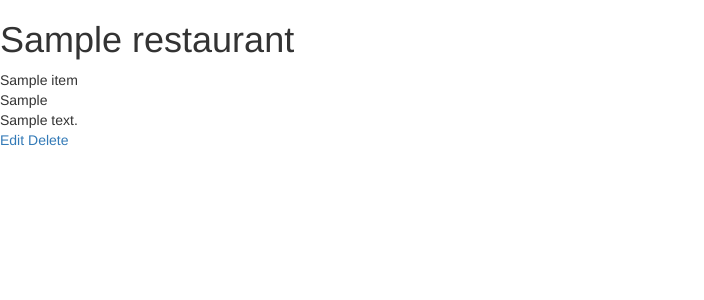
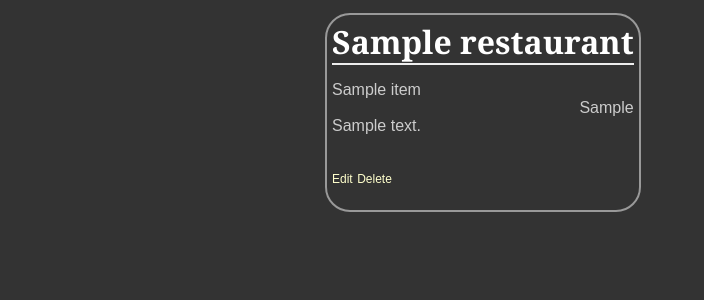
Before and after one commit to cadecolvin/Udacity, a Flask app: page /restaurants/1/ in a window 1280 px wide. Shown: the top 300 px of the page, without its empty margins (0-704 px from the left). Run offline with Flask 2, Linux system fonts and the light colour scheme; tables that the repository leaves empty hold one stand-in row (values such as "Sample post").

Commit message:
added a stylesheet

```diff
--- /dev/null
+++ b/Full-Stack-Dev/lesson-3/static/styles.css
@@ -0,0 +1,19 @@
+body            { font-family: sans-serif; background-image: url('img3.jpg'); background-color: #333333}
+h1, h2, h3, h4       { color: #FFFFFF; }
+h1, h2          { font-family: 'Georgia', serif; margin: 0; }
+h1              { border-bottom: 2px solid #eee; }
+h2              { font-size: 1.2em; }
+
+p, dd, dt               { color: #CCCCCC;}
+
+a {text-decoration: none; color:#FFFFCC; font-size: .75em;}
+
+.pane {position:absolute; left: 25%; border: 2px solid;
+    border-radius: 25px; padding: 5px; margin: 5px; border-color: #999999; background-color: #333333 }
+.header         {left:50%; text-align: center;}
+.name {width:50%;display: inline-block; float: left;}
+.description {}
+.price {text-align: right; width:50%; float: right; }
+.editdeletepane{}
+
+.flash          { background: #cee5F5; }
--- a/Full-Stack-Dev/lesson-3/templates/menu.html
+++ b/Full-Stack-Dev/lesson-3/templates/menu.html
@@ -3,10 +3,11 @@
 <head>
     <meta charset="utf-8">
     <title></title>
-    <link rel="stylesheet" href="css/bootstrap.css">
+    <link rel="stylesheet" href="{{ url_for('static', filename='styles.css') }}">
 </head>
 <body>
-    <h1>{{ restaurant.name }}</h1>
+    <div class="pane">
+    <h1 class="header">{{ restaurant.name }}</h1>
     {% with messages = get_flashed_messages() %}
         {% if messages %}
             <ul>
@@ -18,12 +19,15 @@
     {% endwith %}
 
     {% for item in items %}
-        {{ item.name }}</br>
-        {{ item.price }}</br>
-        {{ item.description }}</br>
+    <p class="name">{{ item.name }}</p></br>
+    <p class="price">{{ item.price }}</p></br>
+    <p class="description">{{ item.description }}</p></br>
+    <div class="editdeletepane">
         <a href={{ url_for('edit_menuitem', restaurant_id=restaurant.id, menuitem_id=item.id) }}>Edit</a>
         <a href={{ url_for('delete_menuitem', restaurant_id=restaurant.id, menuitem_id=item.id) }}>Delete</a></br>
-        </br>
+    </div>
+    </br>
     {% endfor %}
+    </div>
 </body>
 </html>
```
Also changed, not shown: Full-Stack-Dev/lesson-3/static/background.jpg (added), Full-Stack-Dev/lesson-3/static/img3.jpg (added).
